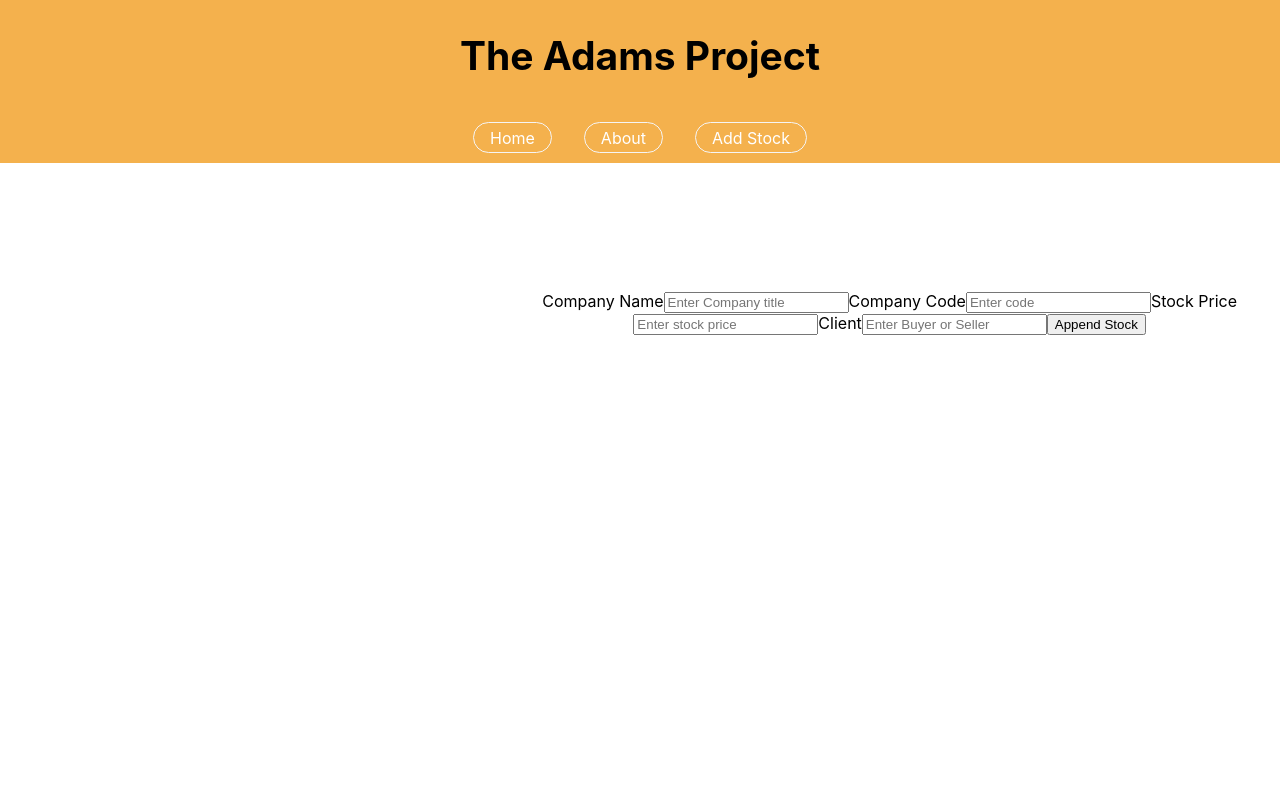
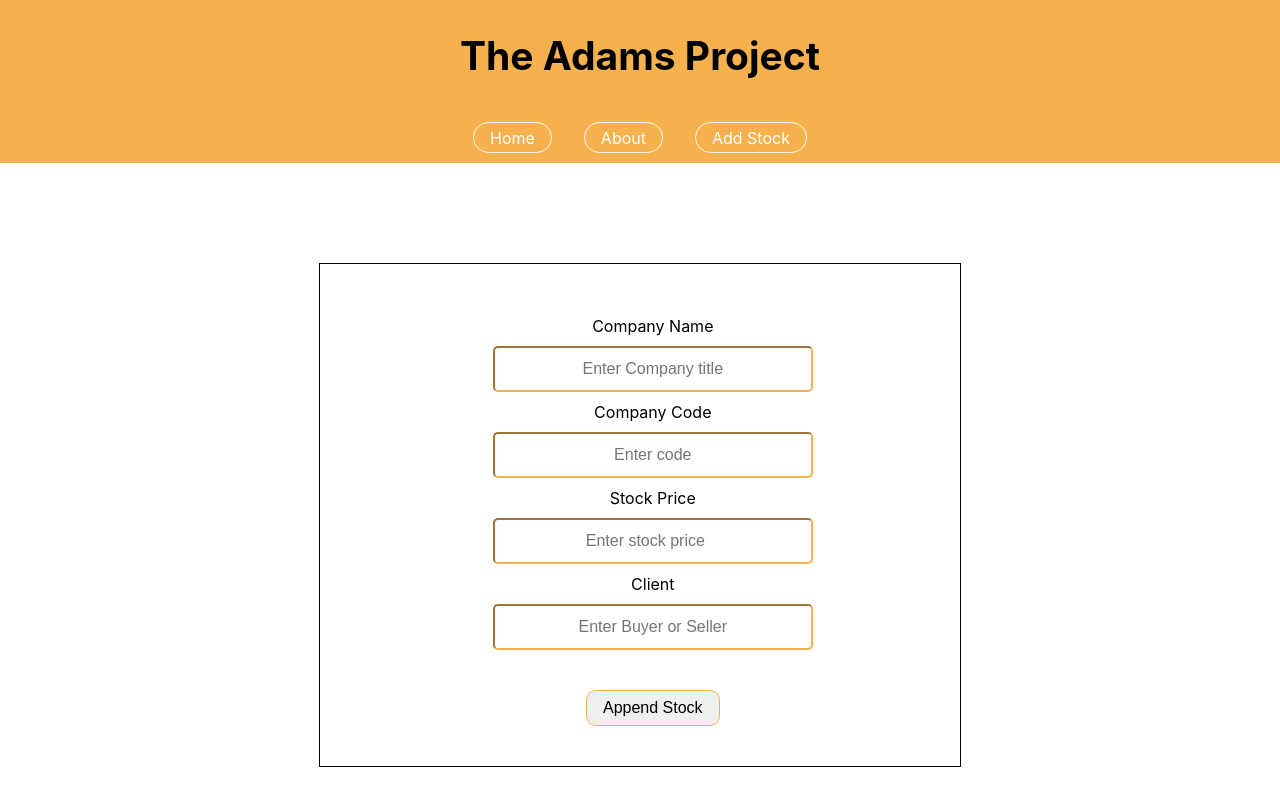
Before and after one commit to adamswonder/stocktracker, a React (Create React App) app: page /addstock in a window 1280 px wide. Shown: the top 806 px of the page. Built offline with nearby package versions, Linux system fonts and the light colour scheme.

Commit message:
adds styling to the form and about component

```diff
--- a/src/components/App.css
+++ b/src/components/App.css
@@ -80,13 +80,68 @@ td {
   padding: 0.3rem 1rem;
 }
 .form-review {
-  margin-left: 39%;
-  margin-top: 10%;
+  margin-left: 27%;
+  margin-top: 8%;
 }
-/* input {
-  background-color: gray;
-  color: white;
-} */
+/* Form */
 #form-p {
   margin-left: 32%;
 }
+#lorem {
+  max-width: 40%;
+  text-align: center;
+  margin: auto;
+}
+/* i-class */
+.share i {
+  text-decoration: none;
+  color: #e79416;
+  width: 10px;
+  padding: 10px;
+  font-size: x-large;
+}
+.myform {
+  border: 1px solid;
+  width: 50%;
+  display: flex;
+  margin: 100px auto;
+  align-items: center;
+
+}
+.form-review {
+  display: flex;
+  flex-direction: column;
+  width: 40vh;
+}
+.form-review input {
+  margin: 10px 0;
+  font-size: 16px;
+  padding: 12px 15px;
+  border-radius: 5px;
+  border-color: #f4b14d;
+}
+em {
+  font-weight: 300;
+  font-size: 13px;
+}
+.form-review button {
+  width: fit-content;
+  margin: auto;
+  padding: 8px 16px;
+  font-size: 16px;
+  margin: 30px auto 40px;
+  border: 1px solid #f4b14d;
+  border-radius: 10px;
+}
+.form-review button:hover {
+  cursor: pointer;
+  background-color: #f4b14d;
+  color: white;
+}
+a {
+  text-decoration: none;
+}
+
+input {
+  text-align: center;
+}
```
